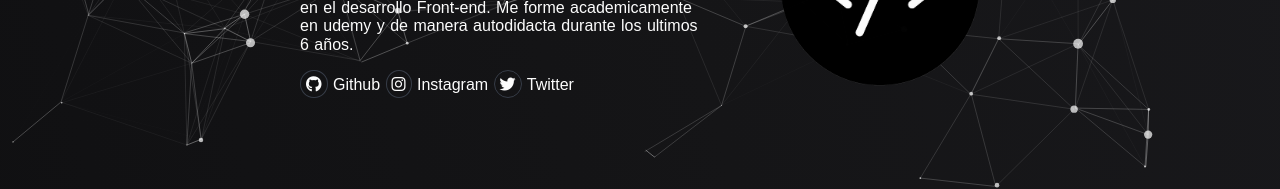
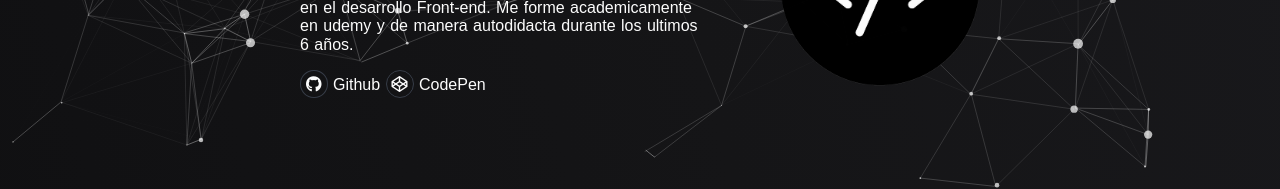
Before and after one commit to devsebastian31/devsebastian31.github.io, a plain HTML site: page index.html in a window 1280 px wide. Shown: the part 234-423 px from the top of the page. Drawn offline with nearby package versions, Linux system fonts and the light colour scheme; animation ran at ten frames a second; a web font is replaced by a local one.

Commit message:
Version 1

```diff
--- a/index.html
+++ b/index.html
@@ -33,8 +33,7 @@
         <p>Soy desarrollador web Full-stack, pero me especializo en el desarrollo Front-end. Me forme academicamente en udemy y de manera autodidacta durante los ultimos 6 años.</p>
         <div class="Social">
             <a href="https://github.com/devsebastian31" target="_blank"><i class="fa-brands fa-github"></i> Github</a>
-            <a href="https://www.instagram.com/devsebastian31/" target="_blank"><i class="fa-brands fa-instagram"></i> Instagram</a>
-            <a href="https://x.com/devsebastian31" target="_blank"><i class="fa-brands fa-twitter"></i> Twitter</a>
+            <a href="https://codepen.io/devsebastian31" target="_blank"><i class="fa-brands fa-codepen"></i> CodePen</a>
         </div>
     </div>
     <div class="Subtítulo" data-aos="fade-right">
```
